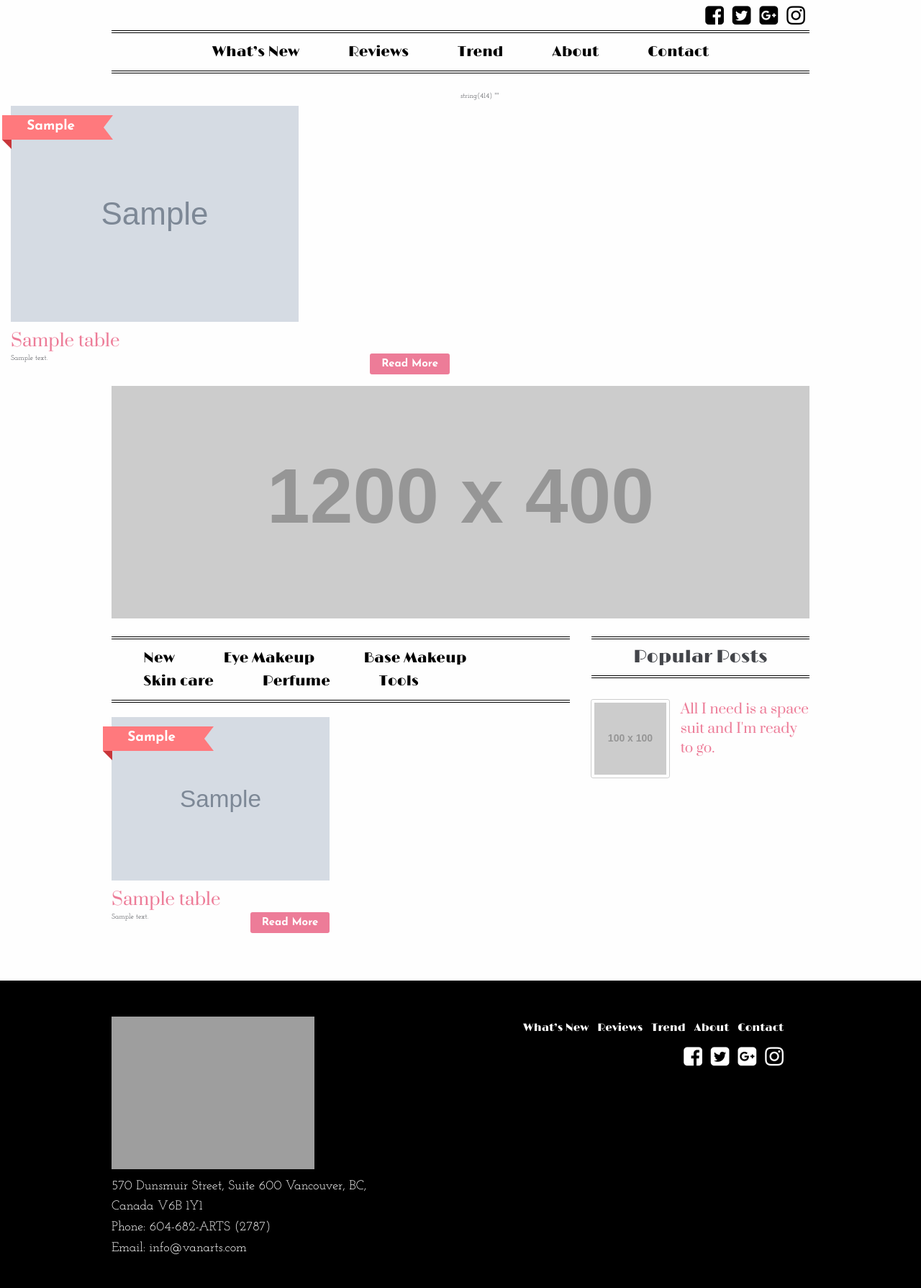
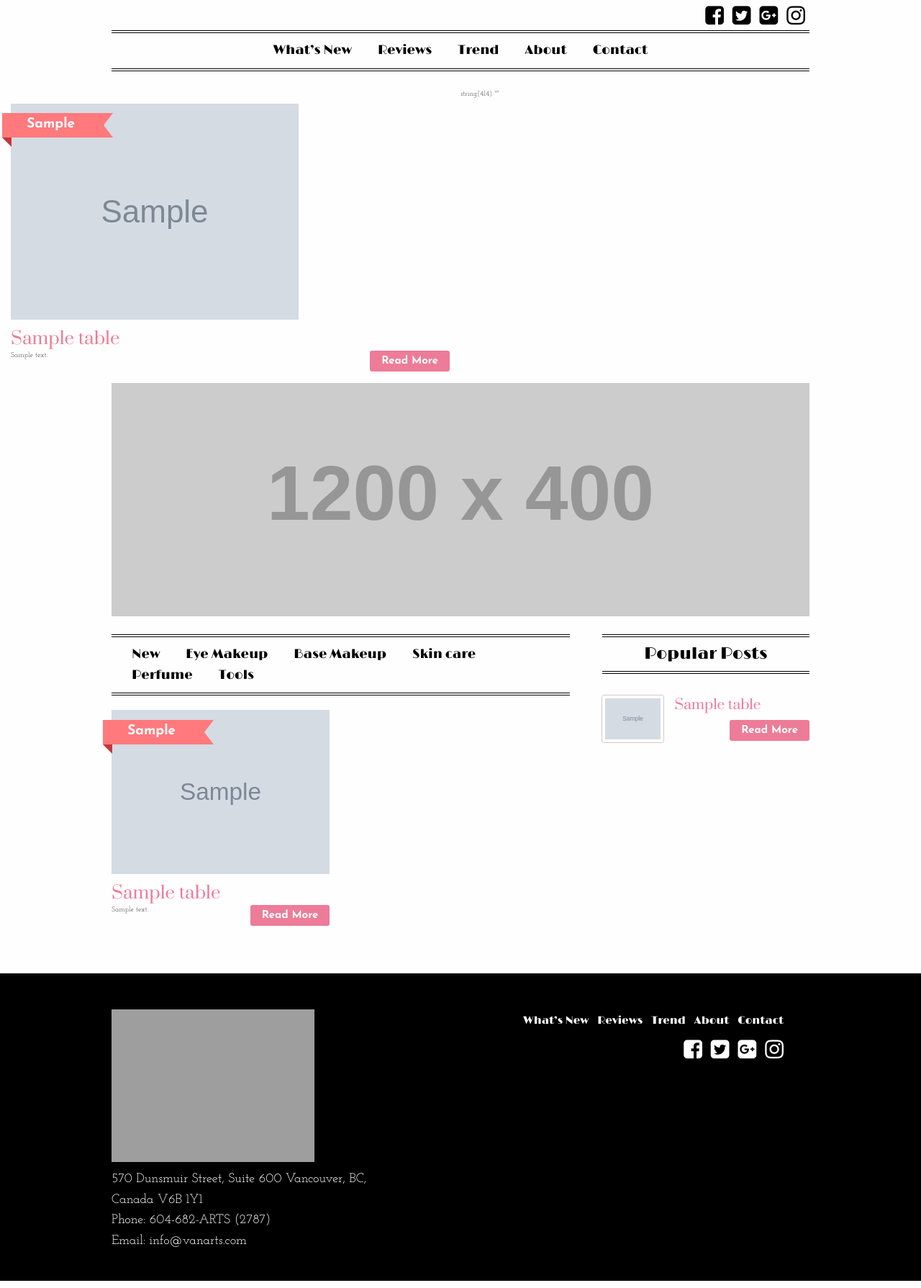
Before and after one commit to ryoko0801/cosmeticblog, a PHP site: page /categorypage.php?category=reviews in a window 1280 px wide. Shown: the whole page at 72% size. Run offline with PHP 8.4, Linux system fonts and the light colour scheme; tables that the repository leaves empty or names only in its code hold one stand-in row (values such as "Sample post"); grey boxes marked "Sample" are stand-in pictures; grey boxes labelled with a size stand in for pictures from a placeholder-image service; some libraries are stand-ins or nearby versions; grey boxes are pictures that could not be loaded.

Commit message:
sidebar workinig
before tryinfg sidebar make randou info.

```diff
--- a/categorypage.php
+++ b/categorypage.php
@@ -6,17 +6,24 @@ include("partials/function.php");?>
 $conn = database_conn();
 $subcategoryMenu="";
 $singlePost="";
+$sideBar="";
+
 if($_GET["category"] == "reviews"){
 	if(isset($_GET['subcategory']))$query = "SELECT * FROM review_table WHERE subcategory='".$_GET['subcategory']."' ORDER BY id DESC";
-	else $query = "SELECT * FROM review_table ORDER BY id DESC";
+	else $query = "SELECT * FROM review_table ORDER BY id DESC LIMIT 6";
 
-	$subcategoryMenu.="<li><a href='categorypage.php?category=reviews&subcategory=eyemakeup'>Eye Makeup</a></li>
-	<li><a href='categorypage.php?category=reviews&subcategory=basemakeup'>Base Makeup</a></li>
-	<li><a href='categorypage.php?category=reviews&subcategory=skincare'>Skin care</a></li>
-	<li><a href='categorypage.php?category=reviews&subcategory=perfume'>Perfume</a></li>
-	<li><a href='categorypage.php?category=reviews&subcategory=makeuptool'>Tools</a></li>";
+	$subcategoryMenu.="<li><a href='categorypage.php?category=reviews&subcategory=eyemakeup#list'>Eye Makeup</a></li>
+	<li><a href='categorypage.php?category=reviews&subcategory=basemakeup#list'>Base Makeup</a></li>
+	<li><a href='categorypage.php?category=reviews&subcategory=skincare#list'>Skin care</a></li>
+	<li><a href='categorypage.php?category=reviews&subcategory=perfume#list'>Perfume</a></li>
+	<li><a href='categorypage.php?category=reviews&subcategory=makeuptool#list'>Tools</a></li>";
 }else if($_GET["category"] == "trend"){
-	$query = "SELECT * FROM trend_table ORDER BY id DESC";
+	if(isset($_GET['subcategory']))$query = "SELECT * FROM trend_table WHERE subcategory='".$_GET['subcategory']."' ORDER BY id DESC";
+	else $query = "SELECT * FROM trend_table ORDER BY id DESC LIMIT 6 ";
+	$subcategoryMenu.="<li><a href='categorypage.php?category=trend&subcategory=hairstyle#list'>Hair Style</a></li>
+	<li><a href='categorypage.php?category=trend&subcategory=makeup#list'>Trend Makeup</a></li>
+	<li><a href='categorypage.php?category=trend&subcategory=nail#list'>Nail Art</a></li>
+	<li><a href='categorypage.php?category=trend&subcategory=fasion#list'>Fasion</a></li>";
 }
 //grub the data from database depend on the category
 $queryResult = mysqli_query( $conn, $query );
@@ -35,7 +42,7 @@ if( $numberOfRows > 0 ){
 		$tag = $row["tag"];
 		$category = $row["category"];
 
-		$singlePost.="<div class='large-6 columns margin-post article'>
+			$singlePost.="<div class='large-6 columns margin-post article'>
 								<div class='points'>
 									<div class='image'><img src='./images/thumb/".$image."'><span class='point-ribbon point-ribbon-l'>".$subcategory."</span></div>
 								</div>
@@ -43,6 +50,17 @@ if( $numberOfRows > 0 ){
 								<span class='js-short-text'>".$contents."</span>
 								<a class='button more right' href='blog.php?id=".$id."'>Read More</a>
 						</div>";
+
+			$sideBar .="<div class='media-object'>
+						<div class='media-object-section sideimg'>
+							<img class='thumbnail' src='./images/thumb/".$image."'>
+						</div>
+						<div class='media-object-section title'>
+						<a class='' href='blog.php?id=".$id."'><h5 class='js-short-title-side'>".$title."</h5>
+						</a>
+						<a class='button more right' href='blog.php?id=".$id."'>Read More</a>
+						</div>
+					</div>";
 		}//end of while
 			var_dump($singlePost);
 	}
@@ -58,7 +76,7 @@ if( $numberOfRows > 0 ){
 					<div class ="bottom-line center margin-menu-btm">
 						<div id="sub-nav" class ="top-nav">
 							<ul class="">
-								<li><a href="categorypage.php?category=<?php echo $_GET["category"];?>">New</a></li>
+								<li><a href="categorypage.php?category=<?php echo $_GET["category"];?>#list">New</a></li>
 								<?php echo $subcategoryMenu; ?>
 							</ul>
 						</div>
@@ -69,26 +87,15 @@ if( $numberOfRows > 0 ){
 					</div><!-- end of large8 section-->
 
 			<!-- side bar -->
-			<div class="large-4  medium-4 columns">
+			<div class="large-4  medium-4 columns side">
 				<div class ="bottom-line center margin-menu-btm">
 					<h4>Popular Posts</h4>
 				</div>
 				<div class="row column section-margin-top">
-
-					<div class="media-object">
-						<div class="media-object-section">
-							<img class="thumbnail" src="http://placehold.it/100">
-						</div>
-						<div class="media-object-section">
-							<h5>All I need is a space suit and I'm ready to go.</h5>
-						</div>
-					</div>
-
-
-
+					<?php echo $sideBar;?>
 				</div>
 			</div><!--    end of side-->
-		</div>
+		</div><!-- end of top row -->
 
 
 		<!-- end side bar -->
--- a/cms/newpost.php
+++ b/cms/newpost.php
@@ -23,8 +23,8 @@ if(isset($_GET["category"])){
 			$subcategoryOption .="<select name='subcategory' required>
 					<option value='hairstyle'>Hair style</option>
 					<option value='makeup'>Trend Makeup</option>
-					<option value='skincare'>Nail art</option>
-					<option value='perfume'>Fasion</option>
+					<option value='nail'>Nail art</option>
+					<option value='fasion'>Fasion</option>
 				</select>" ;
 		}//end of else if
 	}
--- a/cms/review_edit.php
+++ b/cms/review_edit.php
@@ -44,8 +44,8 @@ if (isset($_POST['edit']['delete'])) {
 		$subcategoryOption .="<select name='subcategory' required>
 		<option value='hairstyle'>Hair style</option>
 		<option value='makeup'>Trend Makeup</option>
-		<option value='skincare'>Nail art</option>
-		<option value='perfume'>Fasion</option>
+		<option value='nail'>Nail art</option>
+		<option value='fasion'>Fasion</option>
 	</select>" ;
 	$query = "SELECT * FROM trend_table WHERE id=$_POST[id]";
 }
--- a/css/foundation.css
+++ b/css/foundation.css
@@ -2315,7 +2315,7 @@ body {
   margin-bottom: 1rem;
   display: block; }
   .media-object img {
-    max-width: none; }
+    max-width: 100%; }
   @media screen and (max-width: 39.9375em) {
     .media-object.stack-for-small .media-object-section {
       padding: 0;
--- a/css/style.css
+++ b/css/style.css
@@ -86,8 +86,8 @@ h3 {
 /* line 70, ../sass/style.scss */
 h4 {
   font-family: "Limelight", cursive;
-  font-size: 2.5em;
-  color: #43454a;
+  font-size: 2.3em;
+  color: black;
   margin-top: 0.3em;
 }
 
@@ -229,15 +229,13 @@ h5 {
 /* line 172, ../sass/style.scss */
 .top-nav li a {
   font-family: "Limelight", cursive;
-  font-size: 2em;
+  font-size: 1.8em;
   color: black;
-  margin: 1.2em;
-  padding: 0.5em;
+  margin: 1em;
 }
 /* line 181, ../sass/style.scss */
 .top-nav li a:hover {
   color: #ed7c98;
-  padding: 0.5em;
 }
 
 /* line 190, ../sass/style.scss */
@@ -452,26 +450,41 @@ i:hover {
 }
 
 /*********************************************************/
-/*contact*/
+/*SIDE*/
 /*********************************************************/
+/* line 366, ../sass/style.scss */
+.media-object-section.sideimg {
+  width: 35%;
+}
+
+/* line 367, ../sass/style.scss */
+.media-object-section.title {
+  width: 65%;
+}
+
+/* line 368, ../sass/style.scss */
+.side {
+  padding-left: 3em;
+}
+
 /*********************************************************/
 /*Cms*/
 /*********************************************************/
 /*LOGIN*/
-/* line 378, ../sass/style.scss */
+/* line 375, ../sass/style.scss */
 .login_container {
   background-color: #ffcac2;
   padding: 5em 0em;
   margin-top: 12em;
 }
-/* line 382, ../sass/style.scss */
+/* line 379, ../sass/style.scss */
 .login_container p {
   font-size: 5em;
   font-family: "Limelight", cursive;
   color: #ed7c98;
 }
 
-/* line 389, ../sass/style.scss */
+/* line 386, ../sass/style.scss */
 .cms-back {
   background-image: url("../images/cms/back.jpg");
   background-repeat: no-repeat;
@@ -479,24 +492,24 @@ i:hover {
   background-size: cover;
 }
 
-/* line 399, ../sass/style.scss */
+/* line 396, ../sass/style.scss */
 .cms-nav li {
   padding: 2em 0em;
   background-color: #ffcac2;
 }
-/* line 402, ../sass/style.scss */
+/* line 399, ../sass/style.scss */
 .cms-nav li a {
   font-family: "Limelight", cursive;
   font-size: 2em;
   color: black;
   padding: 0.3em;
 }
-/* line 409, ../sass/style.scss */
+/* line 406, ../sass/style.scss */
 .cms-nav li a:hover {
   color: #ed7c98;
 }
 
-/* line 415, ../sass/style.scss */
+/* line 412, ../sass/style.scss */
 th {
   background-color: #ed7c98;
   color: white;
@@ -506,53 +519,53 @@ th {
   font-size: 1.5em;
 }
 
-/* line 423, ../sass/style.scss */
+/* line 420, ../sass/style.scss */
 td {
   border: 1px solid;
 }
 
-/* line 426, ../sass/style.scss */
+/* line 423, ../sass/style.scss */
 td:nth-child(2) {
   width: 10%;
 }
 
-/* line 427, ../sass/style.scss */
+/* line 424, ../sass/style.scss */
 td:nth-child(3) {
   width: 20%;
 }
 
-/* line 428, ../sass/style.scss */
+/* line 425, ../sass/style.scss */
 td:nth-child(4) {
   width: 40%;
 }
 
-/* line 429, ../sass/style.scss */
+/* line 426, ../sass/style.scss */
 td:nth-child(5) {
   width: 15%;
 }
 
-/* line 430, ../sass/style.scss */
+/* line 427, ../sass/style.scss */
 td:nth-child(6) {
   width: 15%;
 }
 
-/* line 431, ../sass/style.scss */
+/* line 428, ../sass/style.scss */
 td:nth-child(7) {
   width: 10%;
 }
 
-/* line 432, ../sass/style.scss */
+/* line 429, ../sass/style.scss */
 .list {
   font-family: "Prata", serif;
   font-size: 1.6em;
 }
 
-/* line 436, ../sass/style.scss */
+/* line 433, ../sass/style.scss */
 .small {
   width: 100%;
 }
 
-/* line 439, ../sass/style.scss */
+/* line 436, ../sass/style.scss */
 .table-date {
   font-size: 1.3em;
   font-family: "Josefin Sans", sans-serif;
@@ -565,7 +578,7 @@ td:nth-child(7) {
 /*********************************************************/
 /*Controll jquery class*/
 /*********************************************************/
-/* line 451, ../sass/style.scss */
+/* line 448, ../sass/style.scss */
 .hide {
   display: none;
 }
--- a/js/app.js
+++ b/js/app.js
@@ -16,6 +16,7 @@ function cutText(place,words){
 //
 cutText(".js-list-text p", 50);
 cutText(".js-short-title", 30);
+cutText(".js-short-title-side", 50);
 cutText(".js-short-text p", 100);
 
 
--- a/sass/partials/_config.scss
+++ b/sass/partials/_config.scss
@@ -57,7 +57,7 @@ $h2_size: 4em;
 //h1 size
 $h3_size: 2.4em;
 //h4 size
-$h4_size: 2.5em;
+$h4_size: 2.3em;
 //h4 size
 $h5_size: 1.9em;
 //base text size
--- a/sass/style.scss
+++ b/sass/style.scss
@@ -72,7 +72,7 @@
 			family:$menu;
 			size: $h4_size;
 		}
-		color: $body;
+		color: black;
 		margin-top: 0.3em;
 	}
 
@@ -173,14 +173,14 @@
 
 			font:{
 				family: $menu;
-				size: 2em;
+				size: 1.8em;
 			}
 			color: black;
-			margin: 1.2em;
-			padding:0.5em;
+			margin: 1em;
+			//padding:0.3em;
 			&:hover{
 				color: $primary;
-				padding:0.5em;
+				//padding:0.3em;
 			}
 		}
 
@@ -361,14 +361,11 @@ i{
 
 
 /*********************************************************/
-			/*contact*/
+			/*SIDE*/
 /*********************************************************/
-
-
-
-
-
-
+.media-object-section.sideimg{width: 35%;}
+.media-object-section.title{ width: 65%;}
+.side{ padding-left: 3em;}
 
 
 /*********************************************************/
```
